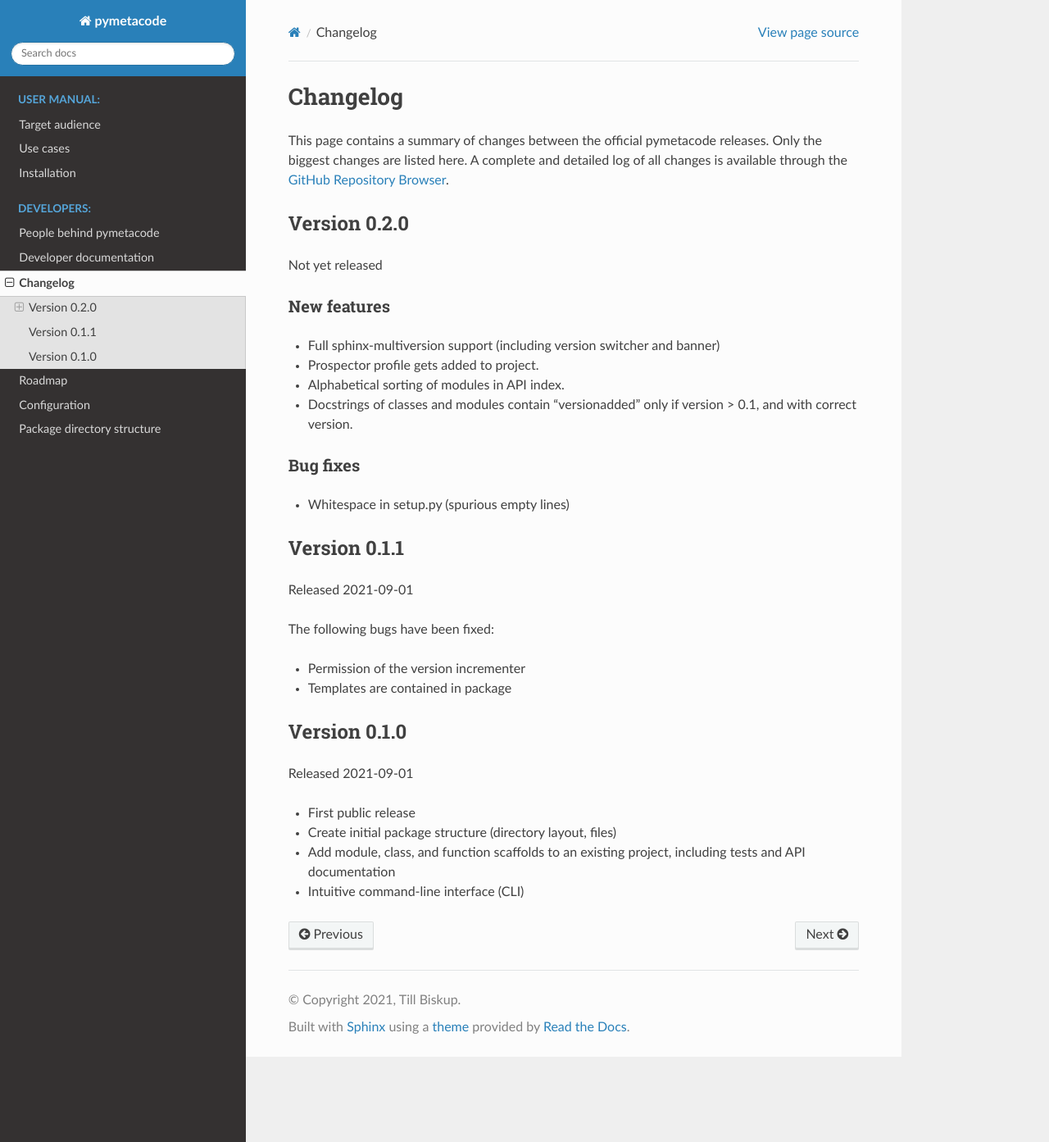
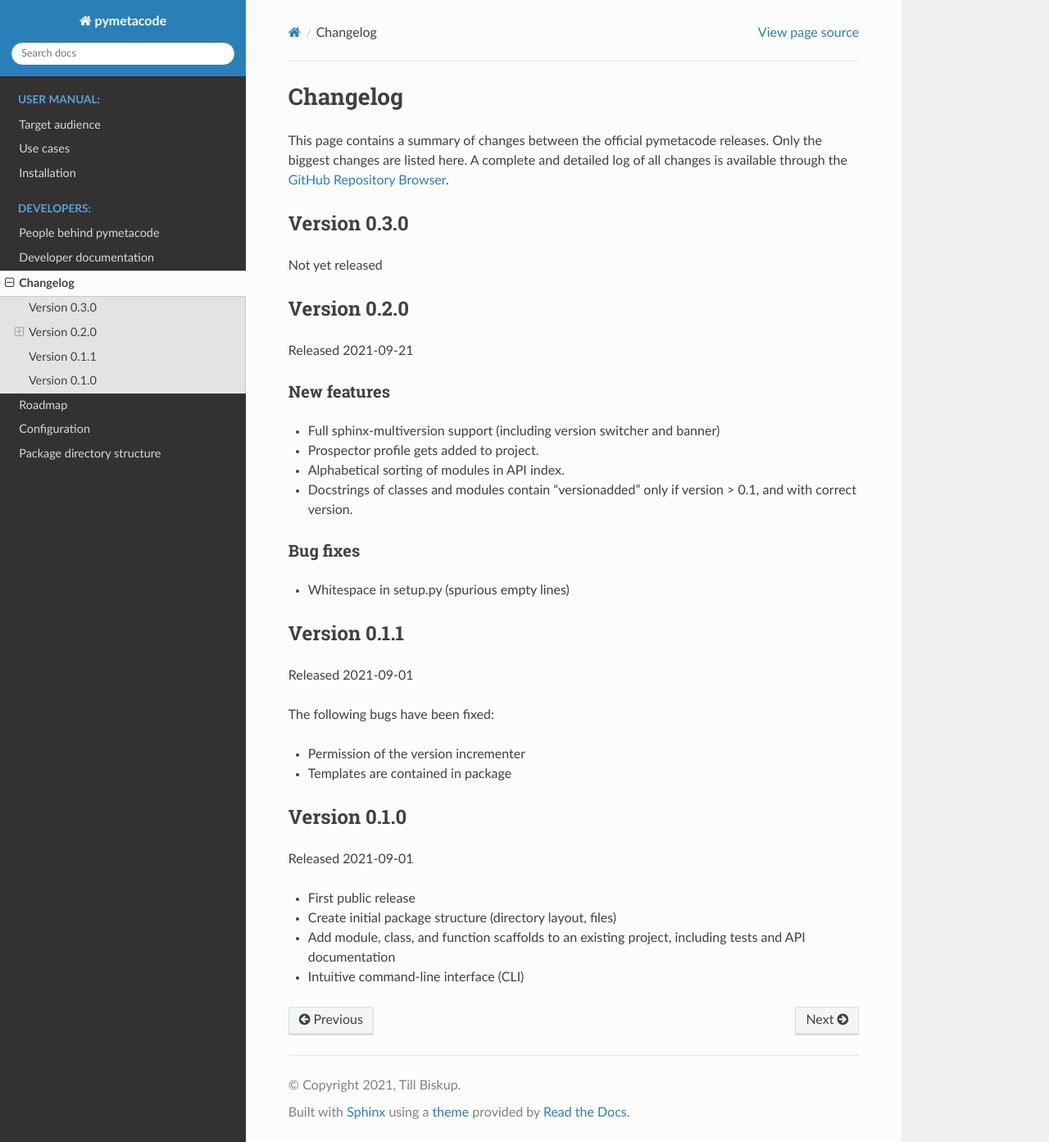
Before and after one commit to tillbiskup/pymetacode, a Sphinx documentation site: the page built from docs/changelog.rst, in a window 1280 px wide and 1393 px high. Shown: the whole window at 82% size. Built offline with Sphinx 7.4.7 and the Read the Docs theme 2.0.0, drawn with Linux system fonts in a browser that asks for light colours; pages that are not in the unit, such as notebooks, are missing from menus.

Commit message:
Update changelog after release

```diff
--- a/docs/changelog.rst
+++ b/docs/changelog.rst
@@ -5,10 +5,16 @@ Changelog
 This page contains a summary of changes between the official pymetacode releases. Only the biggest changes are listed here. A complete and detailed log of all changes is available through the `GitHub Repository Browser <https://github.com/tillbiskup/pymetacode>`_.
 
 
+Version 0.3.0
+=============
+
+Not yet released
+
+
 Version 0.2.0
 =============
 
-Not yet released
+Released 2021-09-21
 
 
 New features
```
Also changed, not shown: 1 other file.
